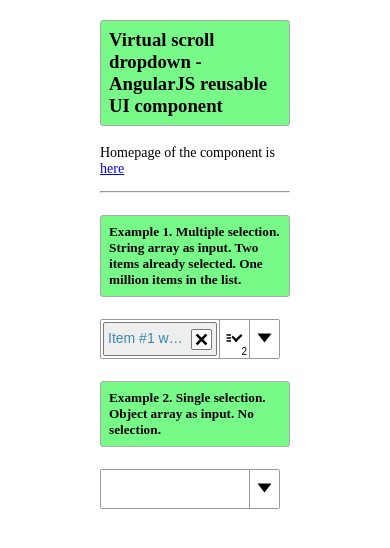
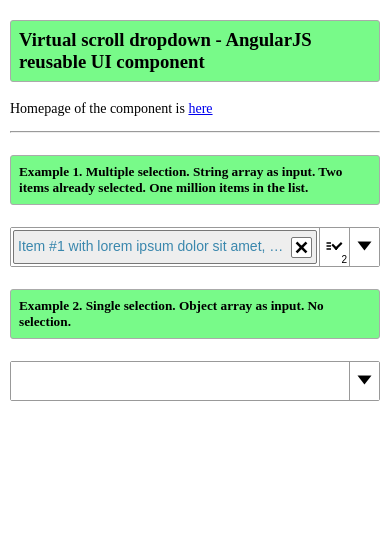
Before and after one commit to kekeh/vsdropdown, a website: page examples/sampleapp.html in a window 390 px wide. Drawn offline with nearby package versions, Linux system fonts and the light colour scheme.

Commit message:
Initial version.

```diff
--- a/css/vsdropdown.css
+++ b/css/vsdropdown.css
@@ -5,7 +5,7 @@ vsdropdown styles
     position: relative;
     min-width: 180px;
     border: 1px solid #999;
-    width: 40%;
+    width: 100%;
 }
 
 .vsdropdown,
--- a/examples/sampleapp.css
+++ b/examples/sampleapp.css
@@ -3,7 +3,7 @@ html {
 }
 
 body {
-    margin: 20px 100px 20px 100px;
+    margin: 20px 350px 20px 350px;
     min-width: 180px;
 }
 
@@ -18,11 +18,27 @@ p {
     font-size: 14px;
 }
 
-/*
 @media screen and (max-width: 1100px) {
-    #pagemargin
+    body
     {
+        margin: 20px 300px 20px 300px;
+    }
+}
+
+@media screen and (max-width: 900px) {
+    body {
+        margin: 20px 200px 20px 200px;
+    }
+}
+
+@media screen and (max-width: 700px) {
+    body {
+        margin: 20px 100px 20px 100px;
+    }
+}
+
+@media screen and (max-width: 500px) {
+    body {
         margin: 20px 10px 20px 10px;
     }
 }
-*/
```
Also changed, not shown: dist/debug/vsdropdown-0.0.1.css, dist/min/vsdropdown-0.0.1.min.css.
